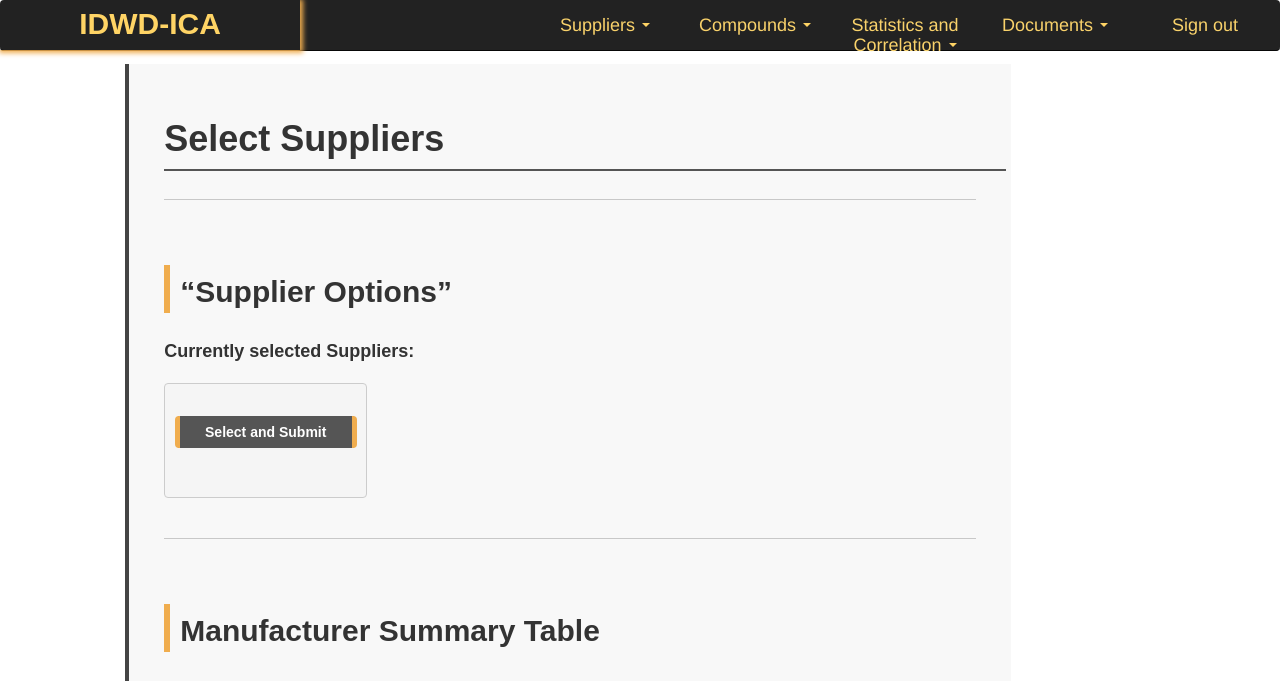
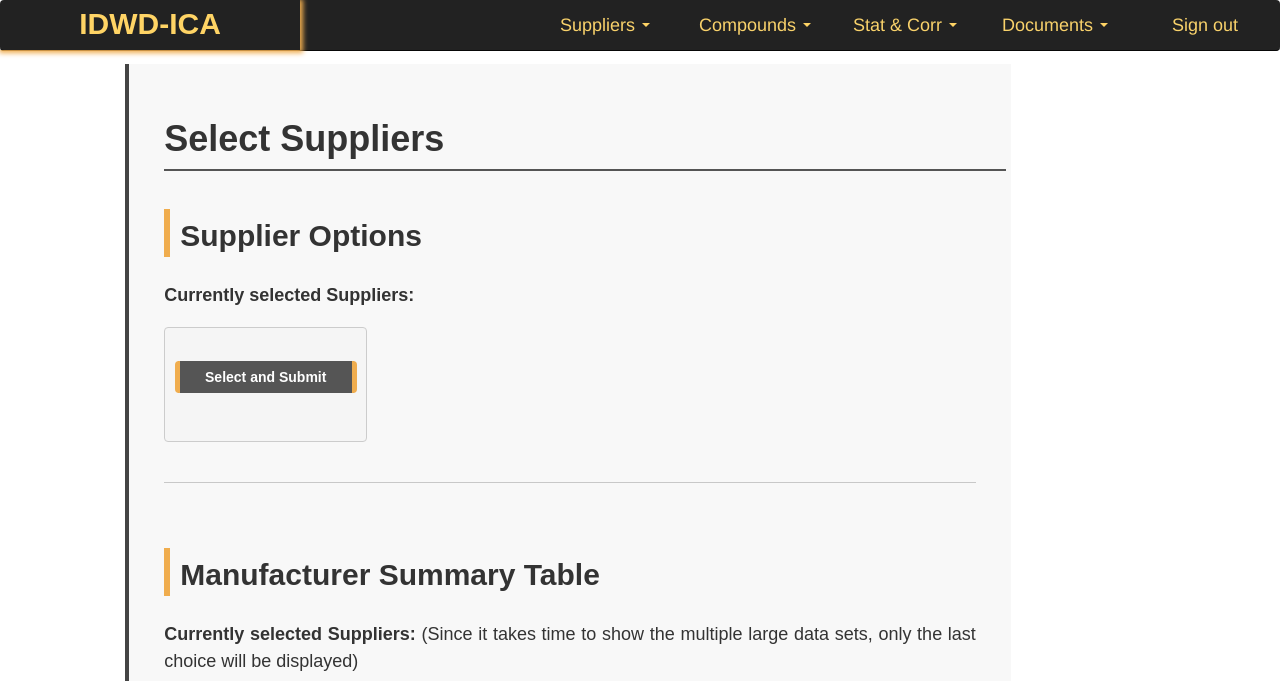
Before and after one commit to B176888-2020/webDD-ICA, a PHP site: page /p1.php in a window 1280 px wide. Shown: the top 681 px of the page. Run offline with PHP 8.4, Linux system fonts and the light colour scheme; the visitor is signed in with stand-in values (Sample User, id 1); data that the repository does not hold is empty.

Commit message:
PHP: P1 Kill

```diff
--- a/menuf.php
+++ b/menuf.php
@@ -50,7 +50,7 @@ echo <<<_MENU1
             <!-- Show statistics -->
             <li class="dropdown">
               <a href="http://mscidwd.bch.ed.ac.uk/s2059232/webDD-ICA/p3.php" class="dropdown-toggle" data-toggle="dropdown" role="button" aria-haspopup="true" aria-expanded="false">
-                Statistics and Correlation
+                Stat & Corr
                 <span class="caret" style="color: #FFD465;"></span>
               </a>
               <ul class="dropdown-menu" style="min-width:100%;">
--- a/p1.php
+++ b/p1.php
@@ -34,10 +34,9 @@ echo <<<_CONTENTS1
 
     <div class="col-md-9" id="mycontent">
       <div>
-        <h1 class="">Select Suppliers</h1>
+        <h1 id="options" class="">Select Suppliers</h1>
         <hr class="col-md-12">
-        <hr id="options" class="col-md-14">
-        <h2>“Supplier Options”</h2>
+        <h2>Supplier Options</h2>
 _CONTENTS1;
 
 
@@ -186,15 +185,20 @@ include 'footer.php';
 
 // Tail for the HTML
 echo <<<_TAIL1
-<!-- --------------- Bootstrap Core JavaScript --------------- -->
+<!-- --------------- JQuery--------------- -->
 <script src="http://mscidwd.bch.ed.ac.uk/s2059232/webDD-ICA/JS/jquery.min.js"></script>
+<!-- --------------- JQuery tablesorter--------------- -->
 <script src="http://mscidwd.bch.ed.ac.uk/s2059232/webDD-ICA/JS/jquery.tablesorter.min.js"></script>
-<!-- <script src="../carousel/js/jquery.js"></script> -->
+<script type="text/javascript">
+$(function() {
+  $("#myTable").tablesorter();
+});
+</script>
+
+<!-- ---------------Bootstrap--------------- -->
 <script src="http://mscidwd.bch.ed.ac.uk/s2059232/webDD-ICA/JS/bootstrap.js"></script>
 <!-- Just to make our placeholder images work. Don't actually copy the next line! -->
 <script src="http://mscidwd.bch.ed.ac.uk/s2059232/webDD-ICA/JS/holder.min.js"></script>
-<!-- Just to make our placeholder images work. Don't actually copy the next line! -->
-
 
 </body>
 </html>
```
Also changed, not shown: p2.php (+10 -3 lines).
